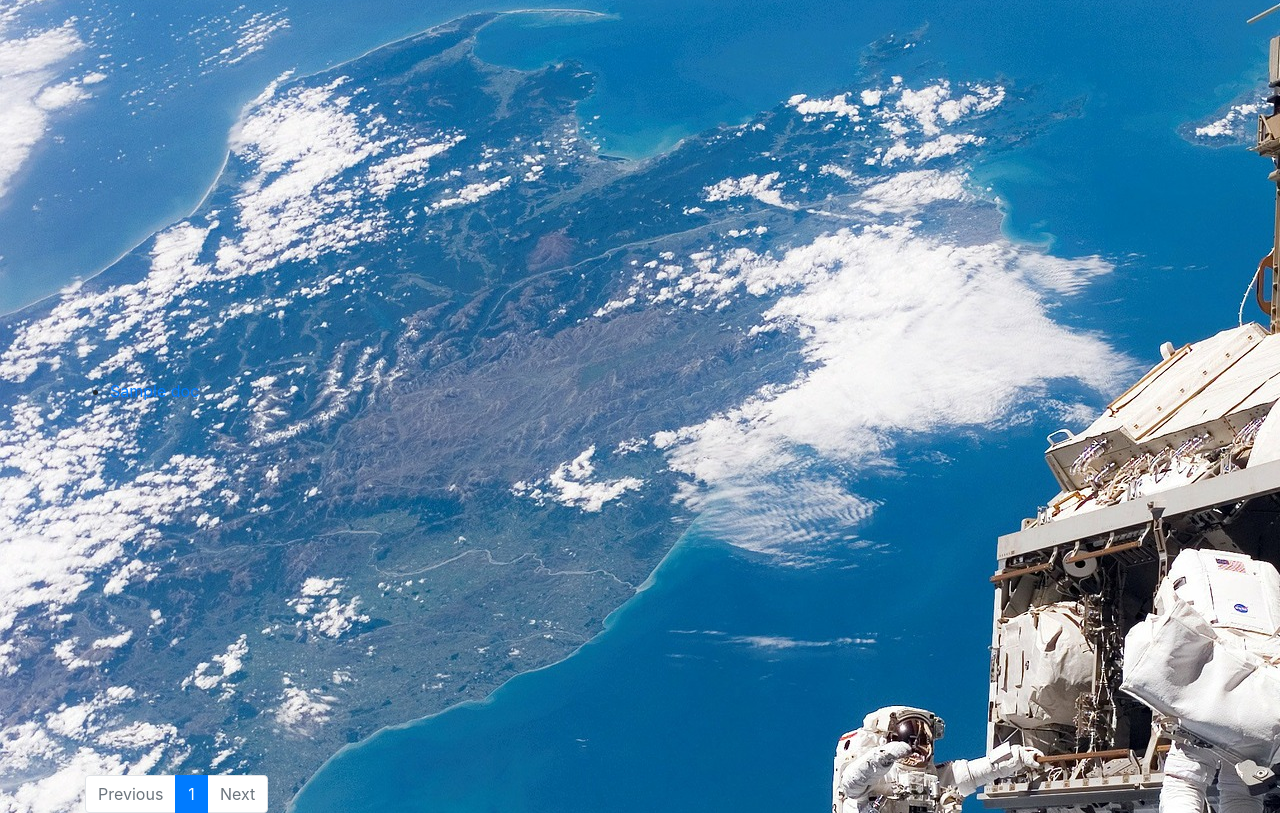
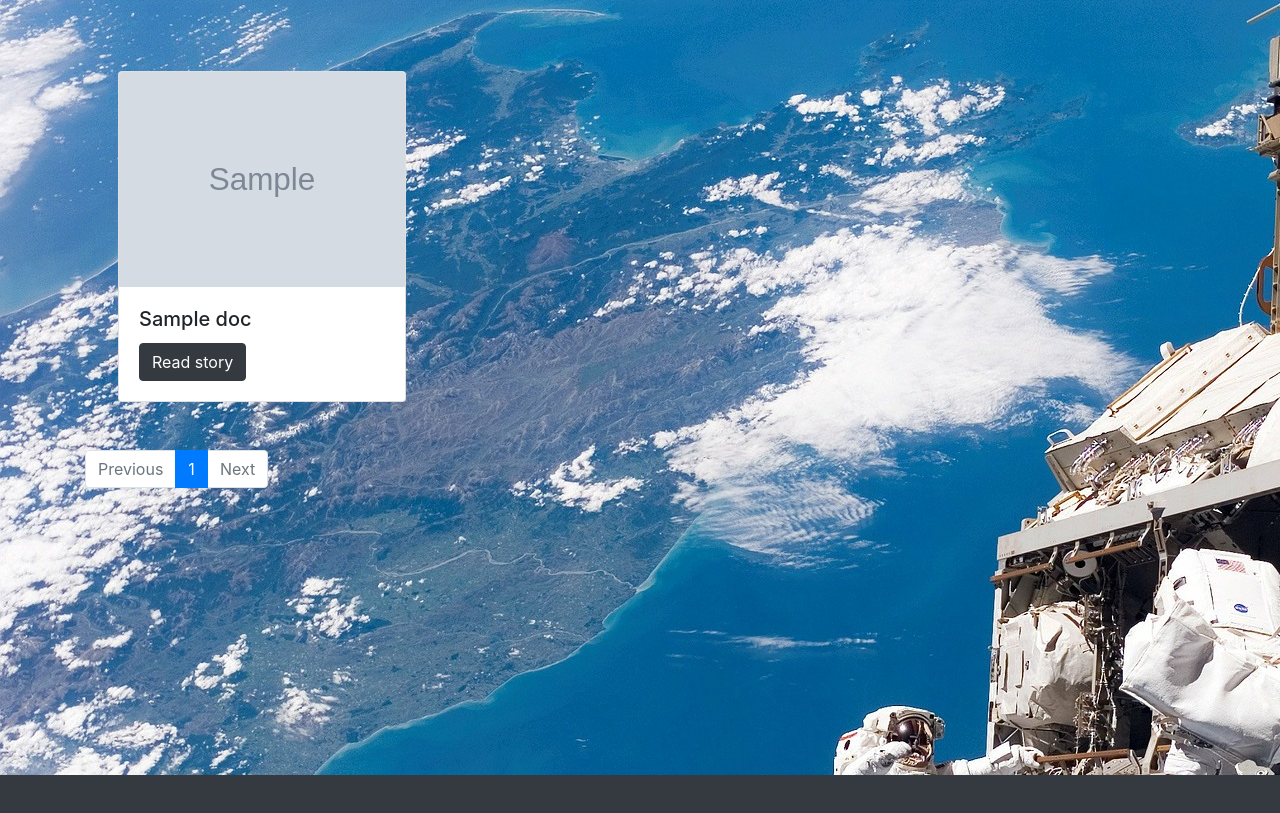
Before and after one commit to puglisac/orbital-sky, a Flask app: page /satellites/news in a window 1280 px wide. Shown: the part 73-886 px from the top of the page. After the commit the page ends 848 px from the top, so only its background shows below. Run offline with Flask 2, Linux system fonts and the light colour scheme; grey boxes marked "Sample" are stand-in pictures; a database or web service that is not in the repository returns one stand-in record (values such as "Sample title"); data that the repository does not hold is empty; some libraries are stand-ins or nearby versions.

Commit message:
new styling

```diff
--- a/templates/news.html
+++ b/templates/news.html
@@ -2,13 +2,20 @@
 
 {% block content %}
 
-<div class="container h-100">
-  <div class="row h-100 align-items-center">
-    <ul >
+<div class="container ">
+  <div class="row align-items-center">
+
         {% for item in news %}
-            <li><a href="{{ item.url }}">{{ item.title }}</a></li>
+        <div class="card m-5 news-card" style="width: 18rem">
+            <img src={{item.featured_image}} class="card-img-top news-card-img" alt="...">
+            <div class="card-body">
+              <h5 class="card-title news-card-title">{{item.title}}</h5>
+
+              <a href={{item.url}} target="_blank" class="btn btn-dark">Read story</a>
+            </div>
+          </div>
         {% endfor %}
-        </ul>
+
   </div>
           <div >
             <nav>
```
Lines whose indentation alone changed are shown as unchanged.
